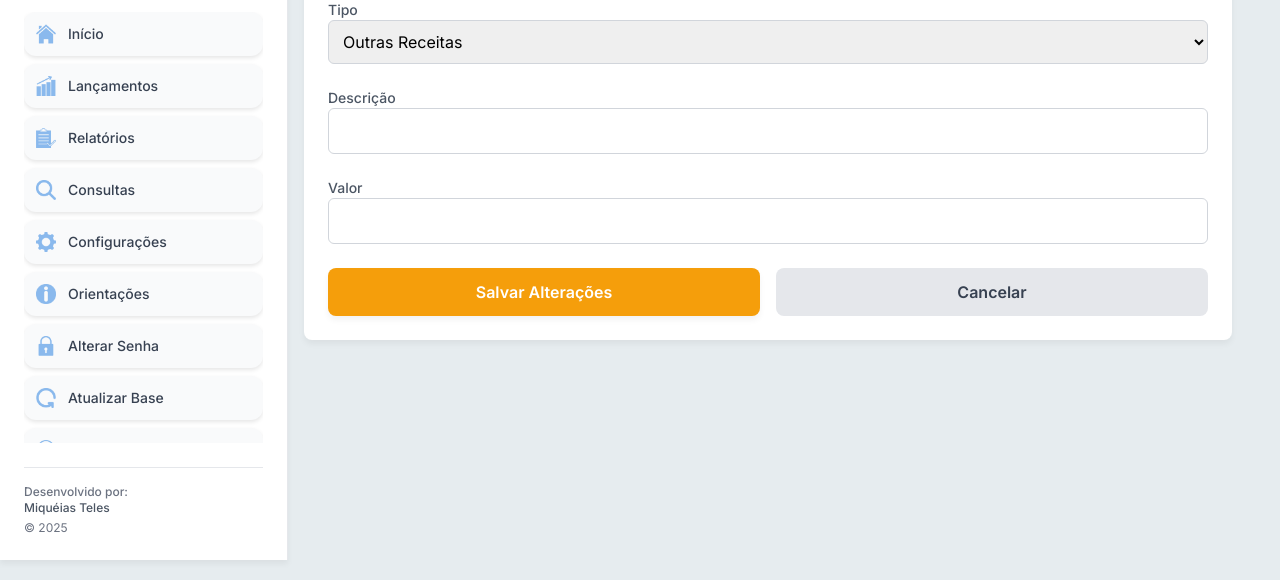
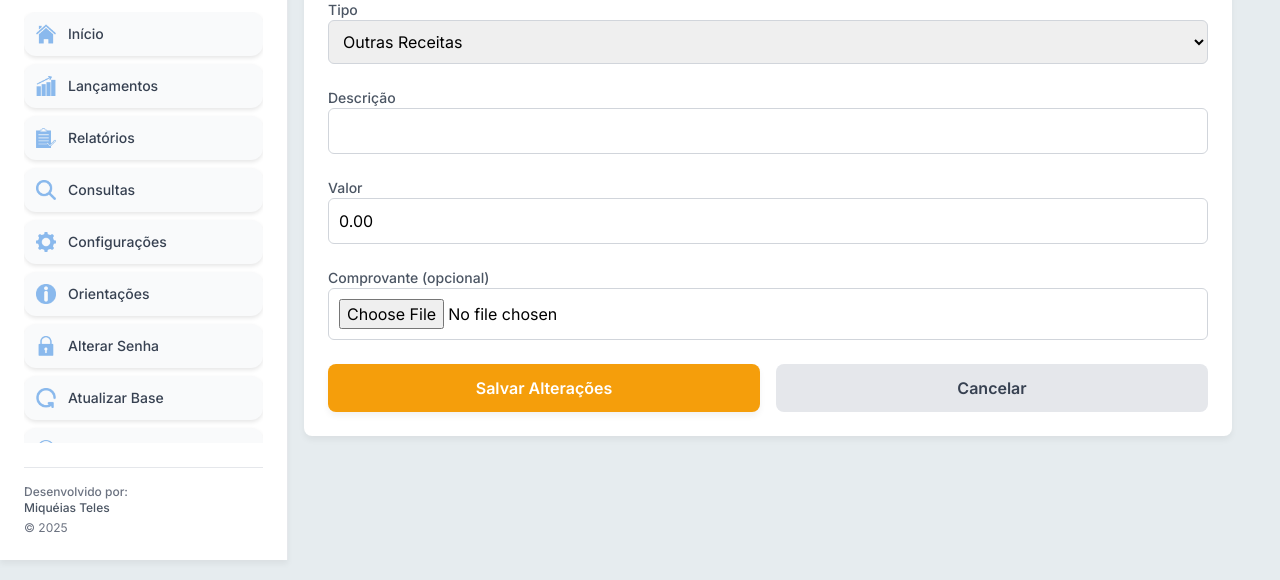
Before and after one commit to telesmiqueiasps/umpfinanceiro, a Python web app: template templates/editar_lancamento.html in a window 1280 px wide. Shown: the part 240-820 px from the top of the page. Run offline with Jinja, Linux system fonts and the light colour scheme; the template is opened without the code that fills it, so the values that code supplies are empty.

Commit message:
Update editar_lancamento.html

```diff
--- a/templates/editar_lancamento.html
+++ b/templates/editar_lancamento.html
@@ -11,7 +11,7 @@
         <!-- Cabeçalho -->
         <div class="flex justify-between items-center mb-8">
             <h1 class="text-3xl font-semibold text-blue-600">Editar Lançamento</h1>
-            <a href="/mes/{{ mes }}/{{ ano }}" class="flex items-center bg-blue-600 text-white text-sm font-medium py-2 px-4 rounded-lg hover:bg-blue-700 transition-all duration-200 shadow-md">
+            <a href="{{ url_for('mes', mes=mes, ano=ano) }}" class="flex items-center bg-blue-600 text-white text-sm font-medium py-2 px-4 rounded-lg hover:bg-blue-700 transition-all duration-200 shadow-md">
                 <svg class="w-4 h-4 mr-2" xmlns="http://www.w3.org/2000/svg" fill="none" viewBox="0 0 24 24" stroke="currentColor">
                     <path stroke-linecap="round" stroke-linejoin="round" stroke-width="2" d="M15 19l-7-7 7-7" />
                 </svg>
@@ -21,11 +21,11 @@
 
         <!-- Formulário em Bloco -->
         <div class="bg-white rounded-lg shadow-md p-6">
-            <form method="POST" class="space-y-6">
+            <form method="POST" enctype="multipart/form-data" class="space-y-6">
                 <!-- Data -->
                 <div>
                     <label for="data" class="block text-sm text-gray-600 font-medium">Data</label>
-                    <input type="date" name="data" value="{{ lancamento.data }}" class="input-field" required>
+                    <input type="date" name="data" value="{{ lancamento.data.strftime('%Y-%m-%d') }}" class="input-field" required>
                 </div>
 
                 <!-- Tipo -->
@@ -48,7 +48,20 @@
                 <!-- Valor -->
                 <div>
                     <label for="valor" class="block text-sm text-gray-600 font-medium">Valor</label>
-                    <input type="number" step="0.01" name="valor" value="{{ lancamento.valor }}" class="input-field" required>
+                    <input type="number" step="0.01" name="valor" value="{{ '%.2f' | format(lancamento.valor) }}" class="input-field" required>
+                </div>
+
+                <!-- Comprovante -->
+                <div>
+                    <label for="comprovante" class="block text-sm text-gray-600 font-medium">Comprovante (opcional)</label>
+                    <input type="file" name="comprovante" class="input-field">
+
+                    {% if lancamento.comprovante %}
+                        <p class="text-xs text-gray-500 mt-2">Atual:</p>
+                        <img src="{{ url_for('serve_file', filename=lancamento.comprovante.split('/')[-1]) }}"
+                        alt="Comprovante"
+                        class="mt-1 rounded border max-w-xs max-h-60 shadow-md">
+                    {% endif %}
                 </div>
 
                 <!-- Botões -->
@@ -56,7 +69,7 @@
                     <button type="submit" class="w-full py-3 px-4 bg-yellow-500 text-white font-semibold rounded-lg shadow-md hover:bg-yellow-600 transition-all duration-200">
                         Salvar Alterações
                     </button>
-                    <a href="/mes/{{ mes }}/{{ ano }}"
+                    <a href="{{ url_for('mes', mes=mes, ano=ano) }}"
                        class="w-full text-center py-3 px-4 bg-gray-200 text-gray-700 font-semibold rounded-lg hover:bg-gray-300 transition-all duration-200">
                         Cancelar
                     </a>
```
